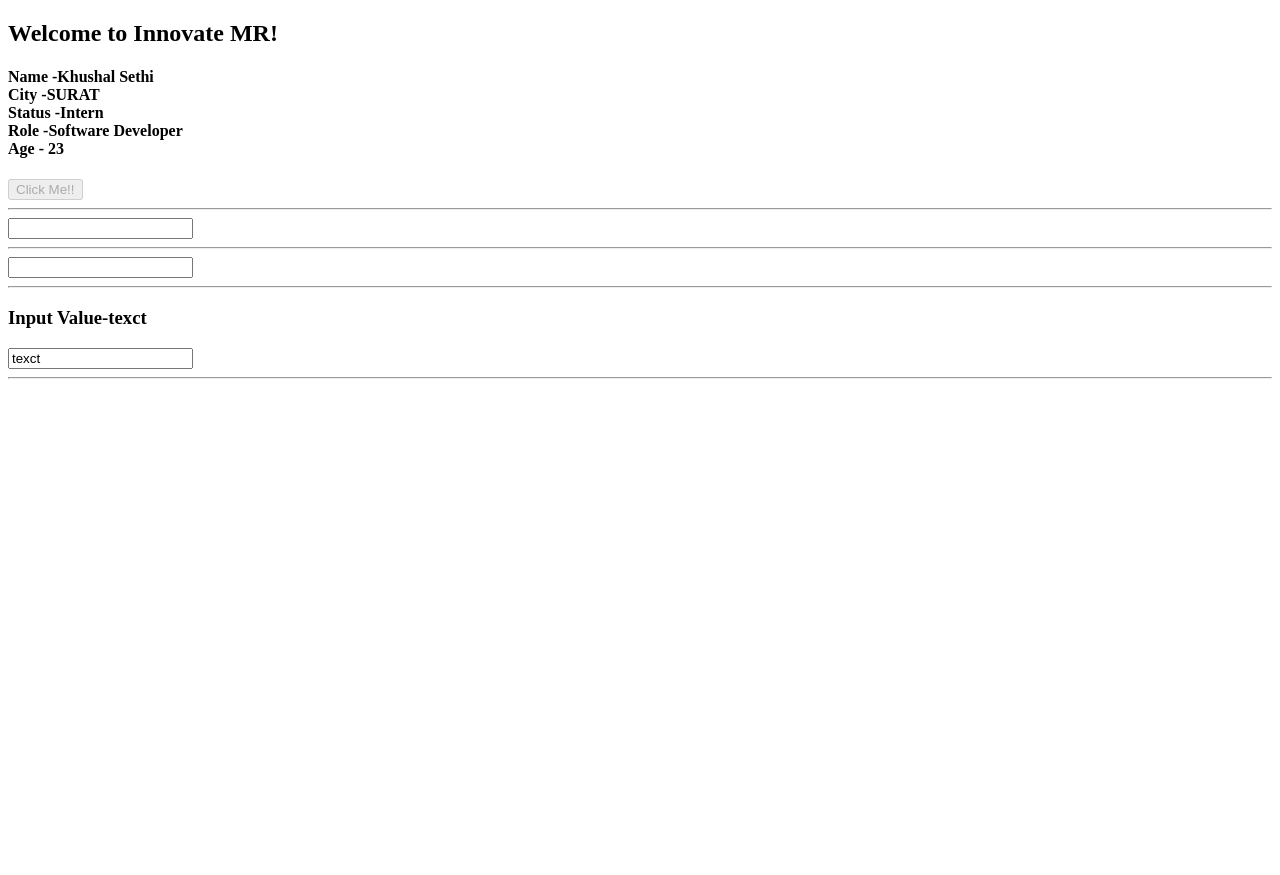
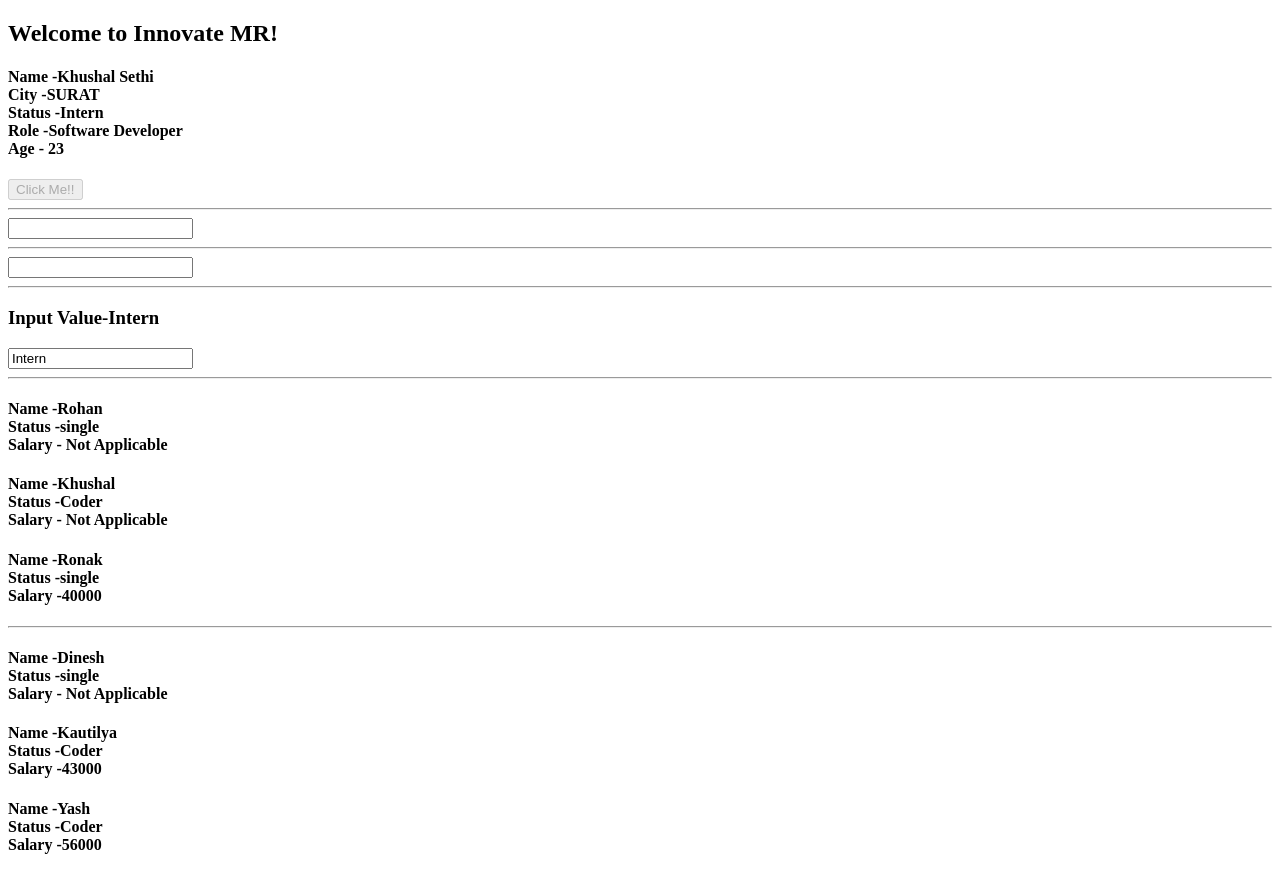
Before and after one commit to khushal-innovatemr/Angular-Learning, an Angular app: page / in a window 1280 px wide. Before the commit the page ends 800 px from the top, so only its background shows below. Built offline with nearby package versions, Linux system fonts and the light colour scheme.

Commit message:
directives and controlflow

```diff
--- a/src/app/components/user-profile/user-profile.component.html
+++ b/src/app/components/user-profile/user-profile.component.html
@@ -9,14 +9,62 @@
 </h4>
 
 <!-- //Property Binding -->
+
 <!-- Typescript code can be Written as [] after this-->
+
 <button [disabled] = "isBtnDisabled">Click Me!!</button><br>
 <hr>
+
 <!-- Event Binding-->
+
 <input type = "text" (input) = "onChange()"><br>
 <hr>
 <input type = "text" (input) = "onChain($event)"><br>
 <hr>
+
 <!--2 Way Binding-->
+
+<!-- <h3>Out Value-{{inputVal}}</h3> -->
+<!-- <input type = "text" [value] = "inputVal" (input) = "onChain($event)"><hr> -->
+
+<!-- shorter code-->
 <h3>Input Value-{{inputVal}}</h3>
-<input type = "text" [value] = "inputVal" (input) = "onChain($event)"><hr>
+<input type = "text" [(ngModel)] = "inputVal"><hr>
+
+<!-- //control flow statements(if-for) -->
+<div>
+    @for(intern of users;track intern.name){
+        @if(intern.salary >20000){
+
+            <h4>
+                Name -{{intern.name}}<br>
+                Status -{{intern.isSingle? "single" : "Coder"}}<br>
+                Salary -{{intern.salary}}
+            </h4>
+        }
+        @else{
+            <h4>
+                Name -{{intern.name}}<br>
+                Status -{{intern.isSingle? "single" : "Coder"}}<br>
+                Salary - Not Applicable
+            </h4>
+        }
+    }
+</div>
+<hr>
+
+<!-- Structure Directives -->
+<div *ngFor = "let intern of interns">
+        <h4 *ngIf = "intern.salary >42000; else elseBlock">
+                Name -{{intern.name}}<br>
+                Status -{{intern.isSingle? "single" : "Coder"}}<br>
+                Salary -{{intern.salary}}
+        </h4>
+        <ng-template #elseBlock>
+            <h4>
+                Name -{{intern.name}}<br>
+                Status -{{intern.isSingle? "single" : "Coder"}}<br>
+                Salary - Not Applicable
+            </h4>
+        </ng-template>
+</div>
--- a/src/app/components/user-profile/user-profile.component.ts
+++ b/src/app/components/user-profile/user-profile.component.ts
@@ -1,9 +1,11 @@
+import { CommonModule } from '@angular/common';
 import { Component } from '@angular/core';
+import { FormsModule } from '@angular/forms';
 
 @Component({
   selector: 'app-user-profile',
   standalone: true,
-  imports: [],
+  imports: [FormsModule,CommonModule],
   templateUrl: './user-profile.component.html',
   styleUrl: './user-profile.component.css'
 })
@@ -14,7 +16,20 @@ export class UserProfileComponent {
   company = "Software Developer"
   age = "23"
   isBtnDisabled = true
-  inputVal = "texct"
+  inputVal = "Intern"
+
+  users = [
+    {name:"Rohan",isSingle:true,salary:10000},
+    {name:"Khushal",isSingle:false,salary:20000},
+    {name:"Ronak",isSingle:true,salary:40000},
+
+  ]
+  interns = [
+    {name:"Dinesh",isSingle:true,salary:30000},
+    {name:"Kautilya",isSingle:false,salary:43000},
+    {name:"Yash",isSingle:false,salary:56000},
+
+  ]
 
   onChange(){
     console.log("called")
@@ -22,6 +37,7 @@ export class UserProfileComponent {
 
   onChain(e:Event){
     const value = (e.target as HTMLInputElement).value
+    this.inputVal = value;
 
   }
 }
```
